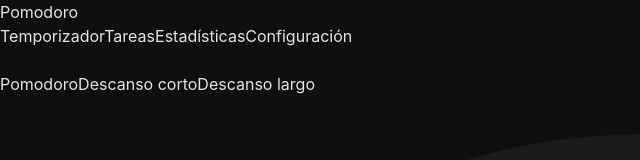
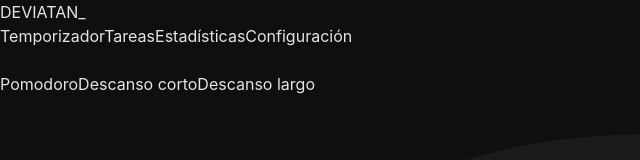
Before and after one commit to brianezequiellopezdevelop-collab/Minidoro, a Next.js app: page / in a window 1280 px wide. Shown: the top 160 px of the page, without its empty margins (0-640 px from the left). Built offline with nearby package versions, Linux system fonts and the light colour scheme.

Commit message:
Cambio de nombre

```diff
--- a/app/components/Navbar.js
+++ b/app/components/Navbar.js
@@ -19,7 +19,7 @@
     <nav className="border-b border-white/10 px-4 py-4">
       <div className="max-w-4xl mx-auto flex items-center justify-between">
         <span className="text-red-500 font-bold text-lg tracking-widest uppercase">
-          Pomodoro
+          DEVIATAN_
         </span>
 
         {/* Links — desktop */}
```
